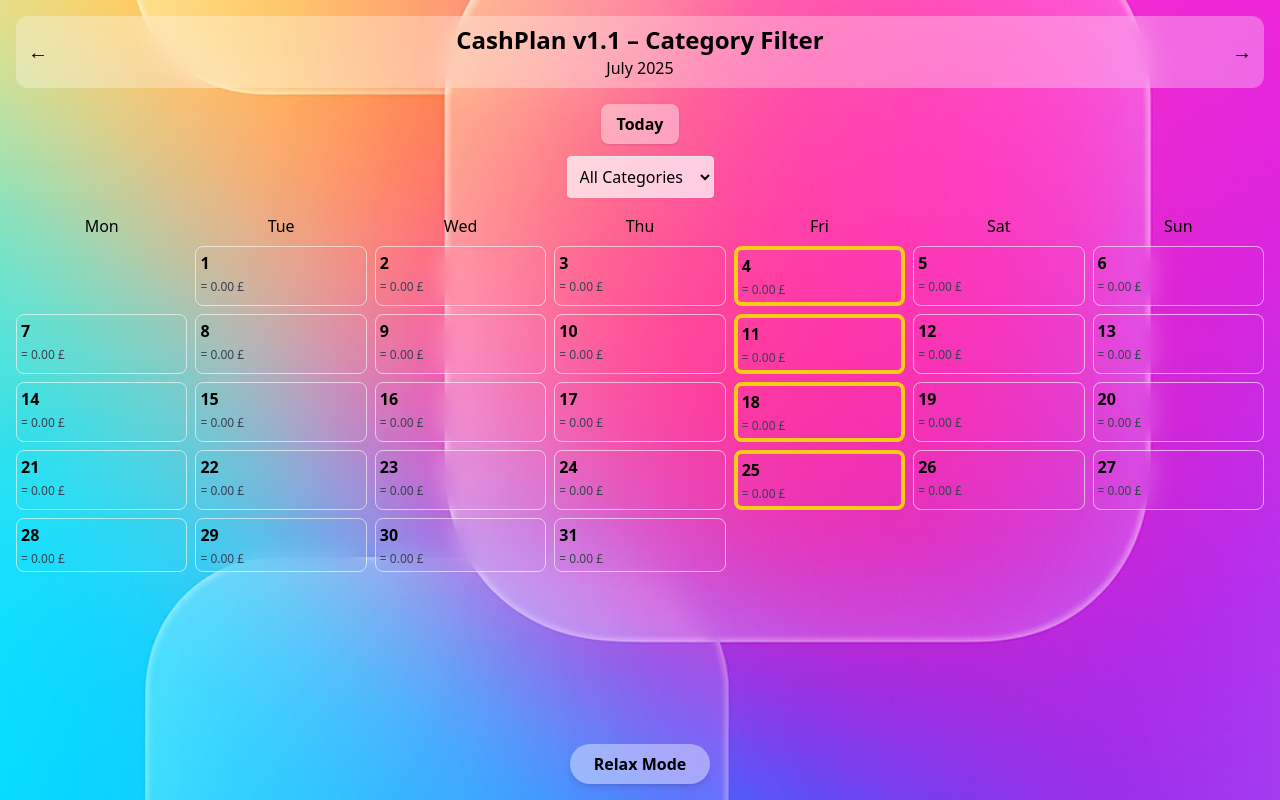
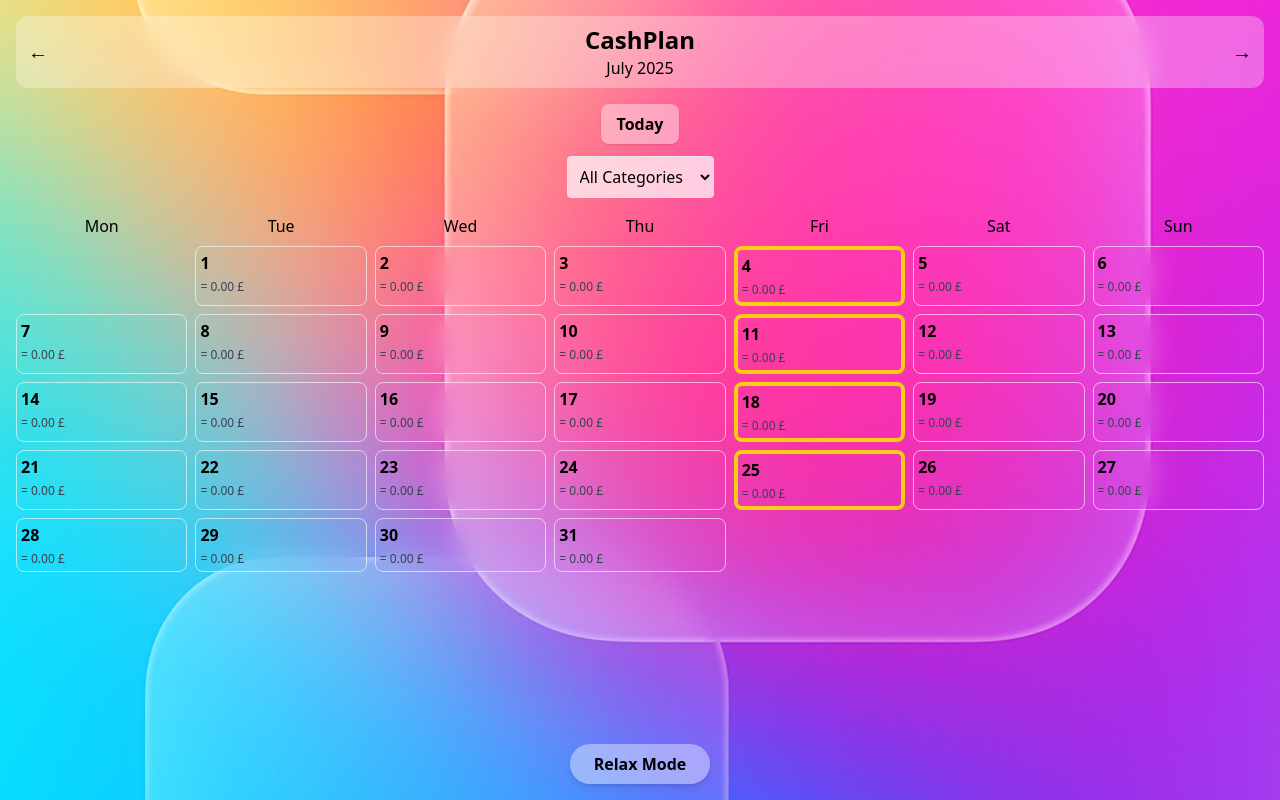
Before and after one commit to DarAi1/cashplan, a React (Vite) app: page / in a window 1280 px wide. Built offline with nearby package versions, Linux system fonts and the light colour scheme.

Commit message:
Update BudgetCalendar.jsx

```diff
--- a/src/BudgetCalendar.jsx
+++ b/src/BudgetCalendar.jsx
@@ -98,7 +98,7 @@
           <div className="flex justify-between items-center mb-4 backdrop-blur-md bg-white/30 px-3 py-2 rounded-xl">
             <button onClick={handlePrevMonth} className="text-xl">←</button>
             <div className="text-center">
-              <h1 className="text-2xl font-bold">CashPlan v1.1 – Category Filter</h1>
+              <h1 className="text-2xl font-bold">CashPlan</h1>
               <p className="text-md">{monthName} {currentYear}</p>
             </div>
             <button onClick={handleNextMonth} className="text-xl">→</button>
```
